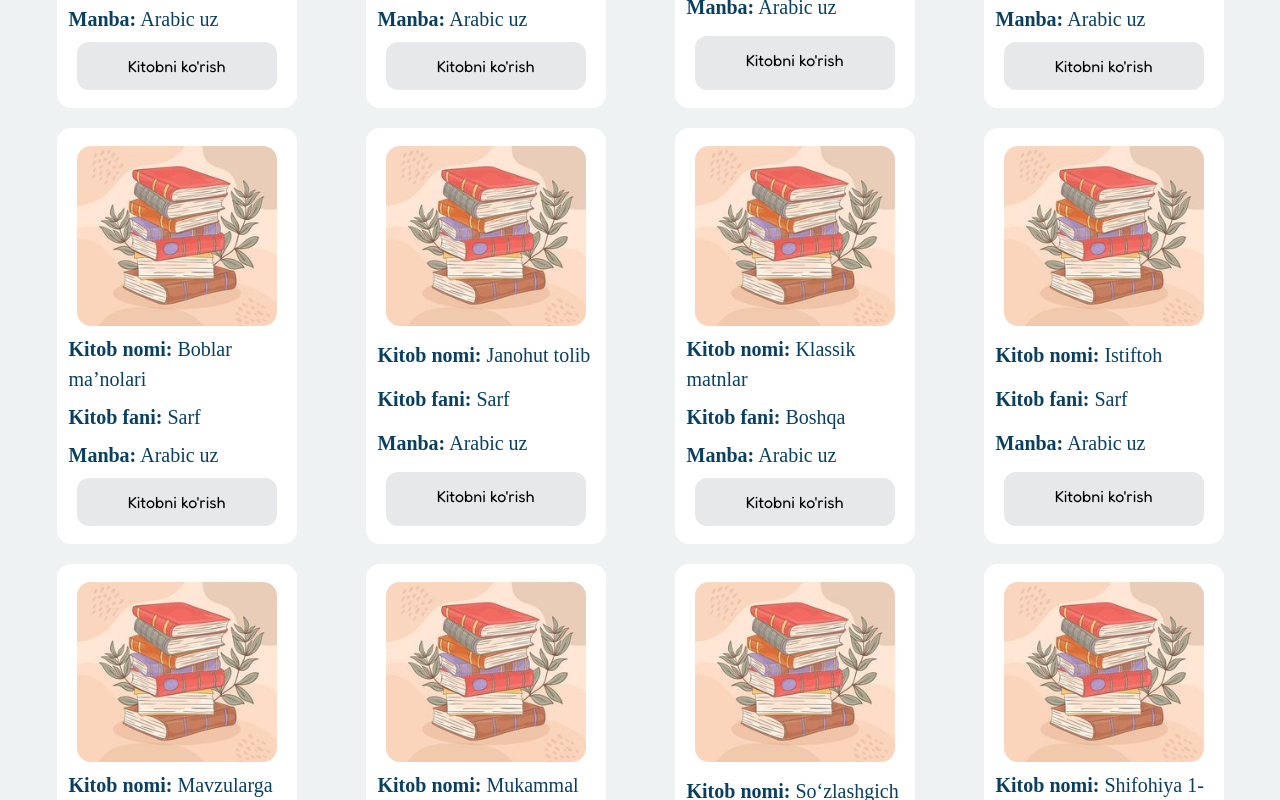
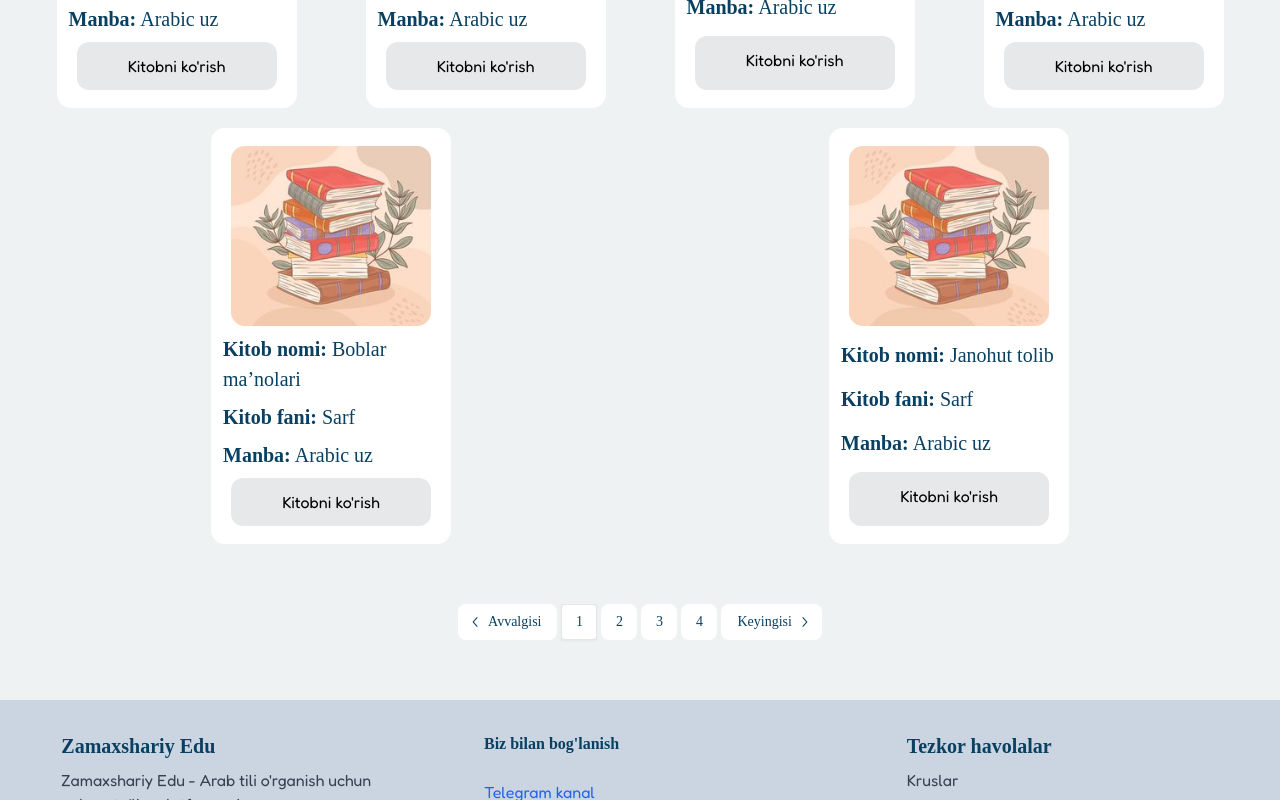
Before and after one commit to HikmatullohAbdullayev/Alifjonuz, a React (Vite) app: page /kitoblar in a window 1280 px wide. Shown: the part 960-1760 px from the top of the page. Built offline with nearby package versions, Linux system fonts and the light colour scheme; a web font is replaced by a local one.

Commit message:
pagination and scroll to top add

```diff
--- a/src/App.jsx
+++ b/src/App.jsx
@@ -1,4 +1,4 @@
-import { Route, Routes } from 'react-router-dom'
+import { Route, Routes, useLocation } from 'react-router-dom'
 import MainLayout from './Layout/MainLayout/MainLayout'
 import Home from './Pages/home/Home'
 import Kurslar from './Pages/Kurslar/Kurslar'
@@ -7,8 +7,14 @@ import './App.css'
 import Books from './Pages/Books/Books'
 import NotFound from './Pages/NotFound/NotFound'
 import Faq from './Pages/Faq/Faq'
+import { useEffect } from 'react'
 
 function App() {
+  const { pathname } = useLocation()
+
+  useEffect(() => {
+    window.scrollTo(0, 0)
+  }, [pathname])
   return (
     <>
       <Routes>
--- a/src/Pages/Books/Books.jsx
+++ b/src/Pages/Books/Books.jsx
@@ -1,33 +1,48 @@
-import React, { useState } from 'react'
+import React, { useState, useEffect } from 'react'
 import books from '../../data/books.json'
 import bookImg from '../../assets/book1.jpg'
 import SelectType from '../../components/SelectType'
 import SearchInput from '../../components/SearchInput'
 import BooksSection from '../../components/BooksSection'
+import Paginations from '../../components/Paginations'
 
 function Books() {
   const [booksData, setBooksData] = useState(books.books)
   const [searchTermBook, setSearchTermBook] = useState('')
   const [selectTermBook, setSelectTermBook] = useState('')
+  const [currentPage, setCurrentPage] = useState(1)
+  const itemsPerPage = 10
+  const itemsPerPageMobile = 5
+
+  const handlePageChange = (page) => {
+    setCurrentPage(page)
+  }
+
+  const indexOfLastItem = currentPage * itemsPerPage
+  const indexOfFirstItem = indexOfLastItem - itemsPerPage
+  const currentItems = booksData.slice(indexOfFirstItem, indexOfLastItem)
+
+  useEffect(() => {
+    const filteredData = books.books.filter(
+      (book) =>
+        book.name.toLowerCase().includes(searchTermBook.toLowerCase()) &&
+        book.type.toLowerCase().includes(selectTermBook.toLowerCase())
+    )
+    setBooksData(filteredData)
+  }, [searchTermBook, selectTermBook])
 
   const handleInputChange = (event) => {
     setSearchTermBook(event.target.value)
-    const filteredData = books.books.filter((course) =>
-      course.name.toLowerCase().includes(event.target.value.toLowerCase())
-    )
-    setBooksData(filteredData)
+    setCurrentPage(1)
   }
 
   const handleSelectChange = (event) => {
     setSelectTermBook(event.target.value)
-    const filteredData = books.books.filter((selectedBook) =>
-      selectedBook.type.toLowerCase().includes(event.target.value.toLowerCase())
-    )
-    setBooksData(filteredData)
+    setCurrentPage(1)
   }
 
   return (
-    <section className="container  max-h-full  mb-[40px]">
+    <section className="container max-h-full mb-[40px]">
       <div className="flex justify-evenly items-center gap-[20px] py-[16px] table845:flex-col mobil640:py-[6px] mobil640:gap-[14px]">
         <h3 className="text-center font-medium text-[24px] text-primary py-[20px] mobil640:py-[16px]">
           Kitoblar
@@ -41,7 +56,23 @@ function Books() {
           <SelectType handleSelectChange={handleSelectChange} />
         </div>
       </div>
-      <BooksSection booksData={booksData} bookImg={bookImg} />
+      <BooksSection bookImg={bookImg} currentItems={currentItems} />
+      <div className="px-[20px] block mobile480:hidden">
+        <Paginations
+          currentPage={currentPage}
+          totalItems={booksData.length}
+          itemsPerPage={itemsPerPage}
+          onPageChange={handlePageChange}
+        />
+      </div>
+      <div className="px-[20px] hidden mobile480:block">
+        <Paginations
+          currentPage={currentPage}
+          totalItems={booksData.length}
+          itemsPerPage={itemsPerPageMobile}
+          onPageChange={handlePageChange}
+        />
+      </div>
     </section>
   )
 }
--- a/src/components/BooksSection.jsx
+++ b/src/components/BooksSection.jsx
@@ -1,11 +1,11 @@
 import { data } from 'autoprefixer'
 import React from 'react'
 
-function BooksSection({ booksData, bookImg }) {
+function BooksSection({ bookImg, currentItems }) {
   return (
     <div className="flex flex-wrap  gap-[20px] ">
-      {booksData.length > 0 ? (
-        booksData.map((book) => (
+      {currentItems.length > 0 ? (
+        currentItems.map((book) => (
           <div
             key={book.id}
             className="bg-white w-[240px] mx-auto px-[12px] py-[18px] grid gap-[8px] rounded-[14px]"
--- /dev/null
+++ b/src/components/Paginations.jsx
@@ -0,0 +1,73 @@
+import React from 'react'
+import {
+  Pagination,
+  PaginationContent,
+  PaginationEllipsis,
+  PaginationItem,
+  PaginationLink,
+  PaginationNext,
+  PaginationPrevious,
+} from '@/components/ui/pagination'
+
+function Paginations({ currentPage, totalItems, itemsPerPage, itemsPerPageMobile, onPageChange }) {
+  const totalPages = Math.ceil(totalItems / itemsPerPage || itemsPerPageMobile)
+
+  const handlePageChange = (page) => {
+    if (page > 0 && page <= totalPages) {
+      onPageChange(page)
+    }
+  }
+
+  const renderPageNumbers = () => {
+    const pages = []
+    for (let i = 1; i <= totalPages; i++) {
+      pages.push(
+        <PaginationItem
+          key={i}
+          className="text-primary rounded-[8px]  bg-white hover:bg-secondary "
+        >
+          <PaginationLink
+            href="#"
+            isActive={i === currentPage}
+            onClick={(e) => {
+              e.preventDefault()
+              handlePageChange(i)
+            }}
+          >
+            {i}
+          </PaginationLink>
+        </PaginationItem>
+      )
+    }
+    return pages
+  }
+
+  return (
+    <Pagination className="mt-[40px] py-[20px] ">
+      <PaginationContent>
+        <PaginationItem className="text-primary rounded-[8px]  bg-white hover:bg-secondary  mobile480:hidden">
+          <PaginationPrevious
+            href="#"
+            onClick={(e) => {
+              e.preventDefault()
+              handlePageChange(currentPage - 1)
+            }}
+          />
+        </PaginationItem>
+        {renderPageNumbers()}
+        {totalPages > 5 && <PaginationEllipsis />}
+        <PaginationItem className="text-primary rounded-[8px]  bg-white hover:bg-secondary mobile480:hidden">
+          <PaginationNext
+            href="#"
+            onClick={(e) => {
+              e.preventDefault()
+              handlePageChange(currentPage + 1)
+            }}
+          />
+        </PaginationItem>
+      </PaginationContent>
+    </Pagination>
+  )
+}
+
+export default Paginations
--- a/src/components/SelectType.jsx
+++ b/src/components/SelectType.jsx
@@ -7,14 +7,11 @@ function SelectType({ handleSelectChange }) {
         className="w-full h-10 pl-3 pr-6 text-base placeholder-gray-600 bg-white border rounded-lg appearance-none focus:shadow-outline"
         onChange={handleSelectChange}
       >
-        <option value="" disabled selected>
-          Darslikni tanlang
-        </option>
         <option value="Sarf">Sarf</option>
         <option value="Nahv">Nahv</option>
         <option value="Lug'at">Lug'at</option>
         <option value="Darslik">Darslik</option>
-        <option value="Ilmiy">Ilmiy</option>
+        {/* <option value="Ilmiy">Ilmiy</option> */}
         <option value="Badiiy">Badiiy</option>
         <option value="Boshqa">Boshqa</option>
       </select>
--- a/src/components/ui/button.jsx
+++ b/src/components/ui/button.jsx
@@ -2,7 +2,7 @@ import * as React from 'react'
 import { Slot } from '@radix-ui/react-slot'
 import { cva } from 'class-variance-authority'
 
-import { cn } from '/src/lib/utils'
+import { cn } from '@/lib/utils'
 
 const buttonVariants = cva(
   'inline-flex items-center justify-center whitespace-nowrap rounded-md text-sm font-medium transition-colors focus-visible:outline-none focus-visible:ring-1 focus-visible:ring-ring disabled:pointer-events-none disabled:opacity-50',
@@ -28,7 +28,7 @@ const buttonVariants = cva(
       },
     },
     defaultVariants: {
-      variant: 'aa',
+      variant: 'default',
       size: 'default',
     },
   }
--- /dev/null
+++ b/src/components/ui/pagination.jsx
@@ -0,0 +1,96 @@
+import * as React from 'react'
+import {
+  ChevronLeftIcon,
+  ChevronRightIcon,
+  DotsHorizontalIcon,
+} from '@radix-ui/react-icons'
+
+import { cn } from '@/lib/utils'
+import { buttonVariants } from '@/components/ui/button'
+
+const Pagination = ({ className, ...props }) => (
+  <nav
+    role="navigation"
+    aria-label="pagination"
+    className={cn('mx-auto flex w-full justify-center', className)}
+    {...props}
+  />
+)
+Pagination.displayName = 'Pagination'
+
+const PaginationContent = React.forwardRef(({ className, ...props }, ref) => (
+  <ul
+    ref={ref}
+    className={cn('flex flex-row items-center gap-1', className)}
+    {...props}
+  />
+))
+PaginationContent.displayName = 'PaginationContent'
+
+const PaginationItem = React.forwardRef(({ className, ...props }, ref) => (
+  <li ref={ref} className={cn('', className)} {...props} />
+))
+PaginationItem.displayName = 'PaginationItem'
+
+const PaginationLink = ({ className, isActive, size = 'icon', ...props }) => (
+  <a
+    aria-current={isActive ? 'page' : undefined}
+    className={cn(
+      buttonVariants({
+        variant: isActive ? 'outline' : 'ghost',
+        size,
+      }),
+      className
+    )}
+    {...props}
+  />
+)
+PaginationLink.displayName = 'PaginationLink'
+
+const PaginationPrevious = ({ className, ...props }) => (
+  <PaginationLink
+    aria-label="Go to previous page"
+    size="default"
+    className={cn('gap-1 pl-2.5', className)}
+    {...props}
+  >
+    <ChevronLeftIcon className="h-4 w-4" />
+    <span>Avvalgisi</span>
+  </PaginationLink>
+)
+PaginationPrevious.displayName = 'PaginationPrevious'
+
+const PaginationNext = ({ className, ...props }) => (
+  <PaginationLink
+    aria-label="Go to next page"
+    size="default"
+    className={cn('gap-1 pr-2.5', className)}
+    {...props}
+  >
+    <span>Keyingisi</span>
+    <ChevronRightIcon className="h-4 w-4" />
+  </PaginationLink>
+)
+PaginationNext.displayName = 'PaginationNext'
+
+const PaginationEllipsis = ({ className, ...props }) => (
+  <span
+    aria-hidden
+    className={cn('flex h-9 w-9 items-center justify-center', className)}
+    {...props}
+  >
+    <DotsHorizontalIcon className="h-4 w-4" />
+    <span className="sr-only">More pages</span>
+  </span>
+)
+PaginationEllipsis.displayName = 'PaginationEllipsis'
+
+export {
+  Pagination,
+  PaginationContent,
+  PaginationLink,
+  PaginationItem,
+  PaginationPrevious,
+  PaginationNext,
+  PaginationEllipsis,
+}
```
